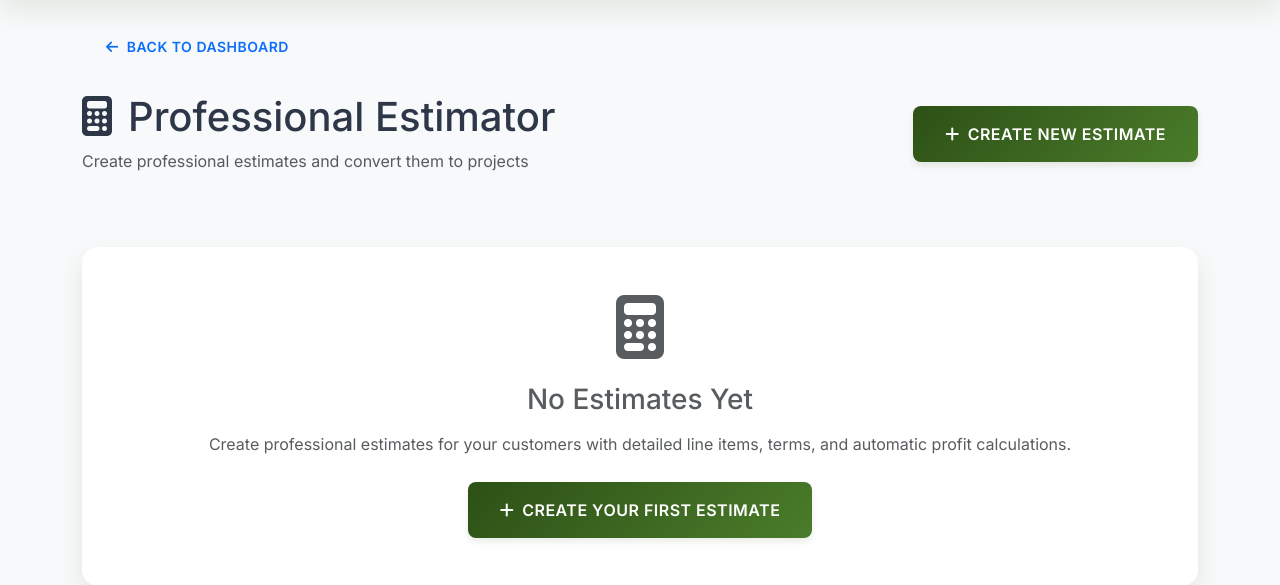
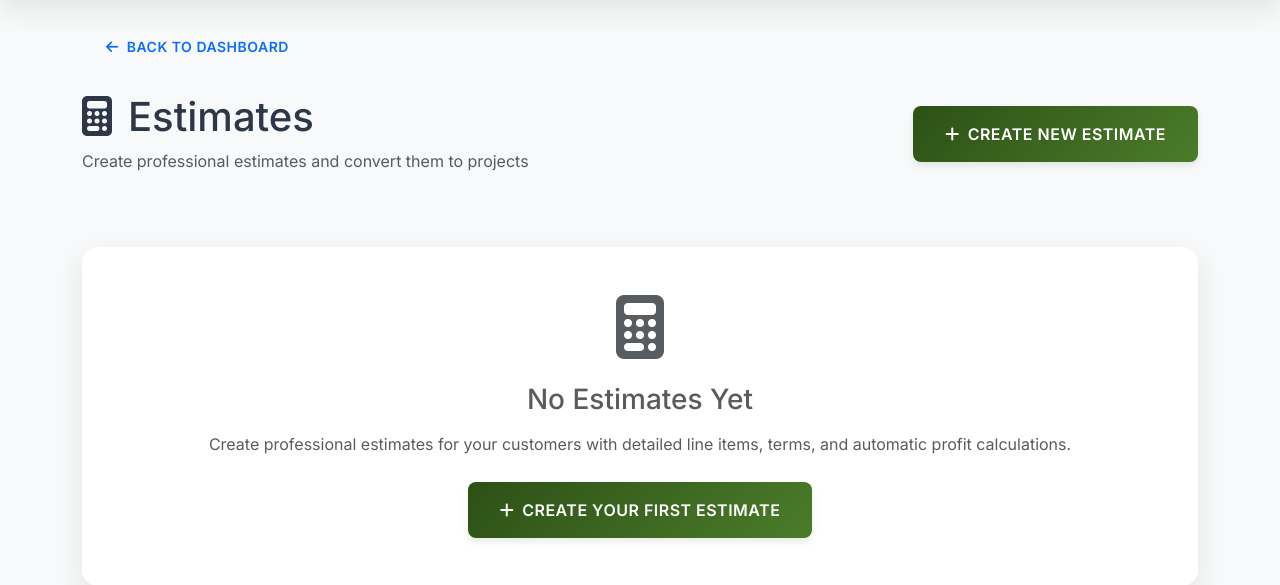
Before and after one commit to JBailey273/JobToolV2, a Django app: template jobtracker/dashboard/templates/dashboard/estimate_list.html in a window 1280 px wide. Shown: the part 77-662 px from the top of the page. Run offline with Django 5.2, Linux system fonts and the light colour scheme; the template is opened without the code that fills it, so the values that code supplies are empty.

Commit message:
Update estimate_list.html

```diff
--- a/jobtracker/dashboard/templates/dashboard/estimate_list.html
+++ b/jobtracker/dashboard/templates/dashboard/estimate_list.html
@@ -6,7 +6,7 @@
 <div class="d-flex justify-content-between align-items-center mb-4">
     <div>
         <h1 class="mb-2">
-            <i class="fas fa-calculator me-3"></i>Professional Estimator
+            <i class="fas fa-calculator me-3"></i>Estimates
         </h1>
         <p class="text-muted mb-0">Create professional estimates and convert them to projects</p>
     </div>
```
